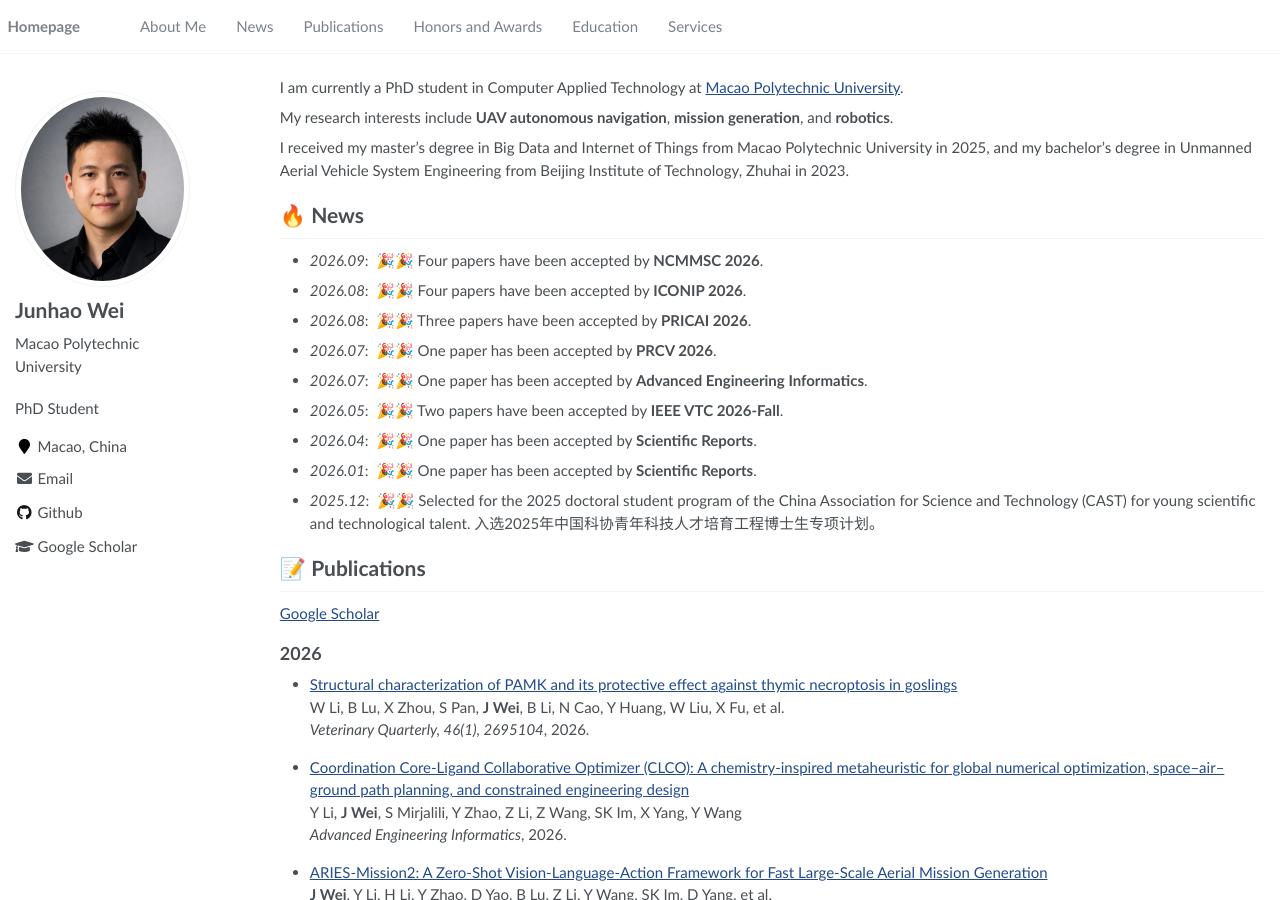
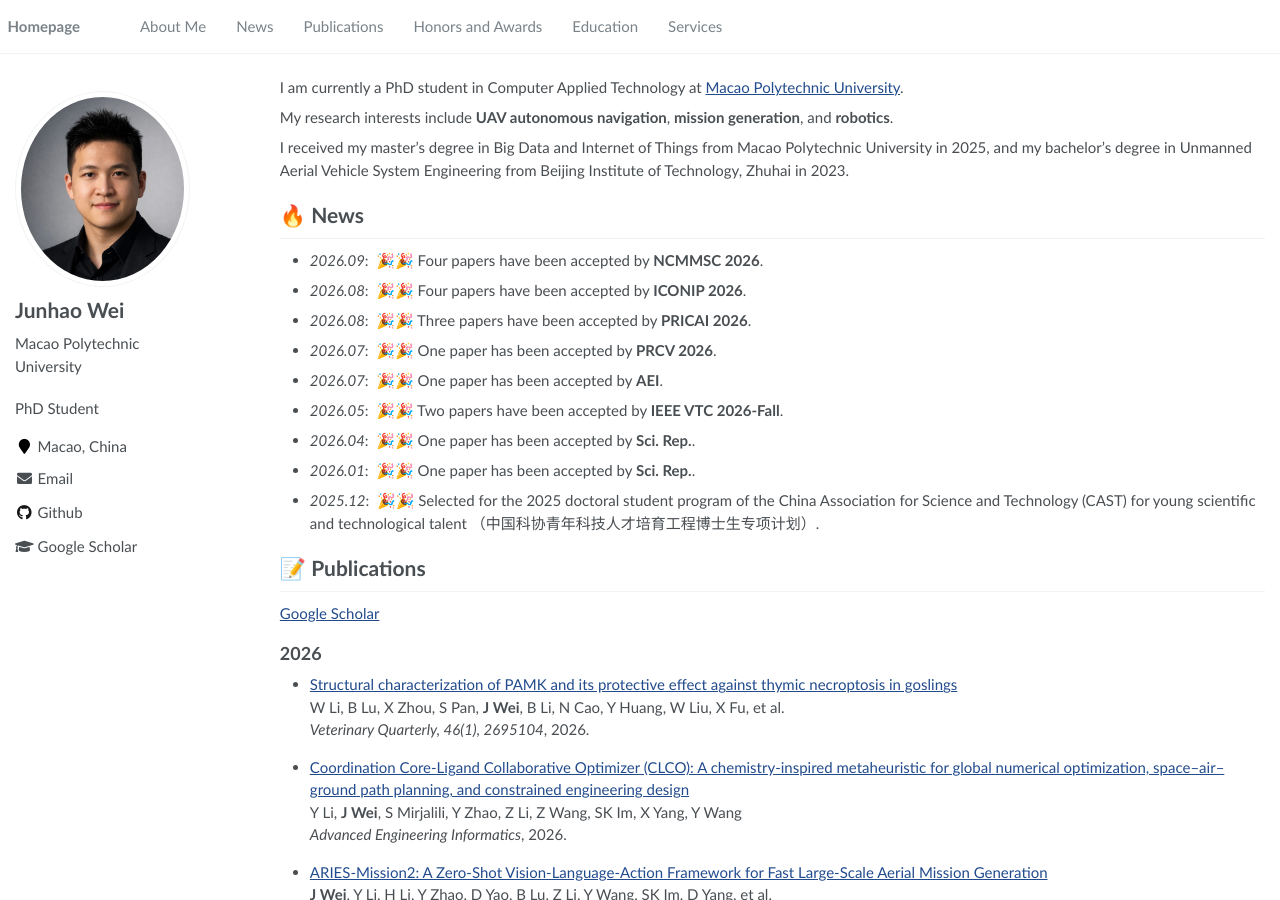
Before and after one commit to JunhaoWei-mpu/JunhaoWei-mpu.github.io, a Jekyll site: the page built from _pages/about.md, in a window 1280 px wide and 900 px high. Built offline with Jekyll 4.4.1, drawn with Linux system fonts in a browser that asks for light colours.

Commit message:
Update CAST news wording and abbreviate journal names

```diff
--- a/_pages/about.md
+++ b/_pages/about.md
@@ -23,11 +23,11 @@ I received my master's degree in Big Data and Internet of Things from Macao Poly
 - *2026.08*: &nbsp;🎉🎉 Four papers have been accepted by **ICONIP 2026**.
 - *2026.08*: &nbsp;🎉🎉 Three papers have been accepted by **PRICAI 2026**.
 - *2026.07*: &nbsp;🎉🎉 One paper has been accepted by **PRCV 2026**.
-- *2026.07*: &nbsp;🎉🎉 One paper has been accepted by **Advanced Engineering Informatics**.
+- *2026.07*: &nbsp;🎉🎉 One paper has been accepted by **AEI**.
 - *2026.05*: &nbsp;🎉🎉 Two papers have been accepted by **IEEE VTC 2026-Fall**.
-- *2026.04*: &nbsp;🎉🎉 One paper has been accepted by **Scientific Reports**.
-- *2026.01*: &nbsp;🎉🎉 One paper has been accepted by **Scientific Reports**.
-- *2025.12*: &nbsp;🎉🎉 Selected for the 2025 doctoral student program of the China Association for Science and Technology (CAST) for young scientific and technological talent. <span lang="zh-CN">入选2025年中国科协青年科技人才培育工程博士生专项计划。</span>
+- *2026.04*: &nbsp;🎉🎉 One paper has been accepted by **Sci. Rep.**.
+- *2026.01*: &nbsp;🎉🎉 One paper has been accepted by **Sci. Rep.**.
+- *2025.12*: &nbsp;🎉🎉 Selected for the 2025 doctoral student program of the China Association for Science and Technology (CAST) for young scientific and technological talent <span lang="zh-CN">（中国科协青年科技人才培育工程博士生专项计划）</span>.
 
 # 📝 Publications
 {: #publications}
```
